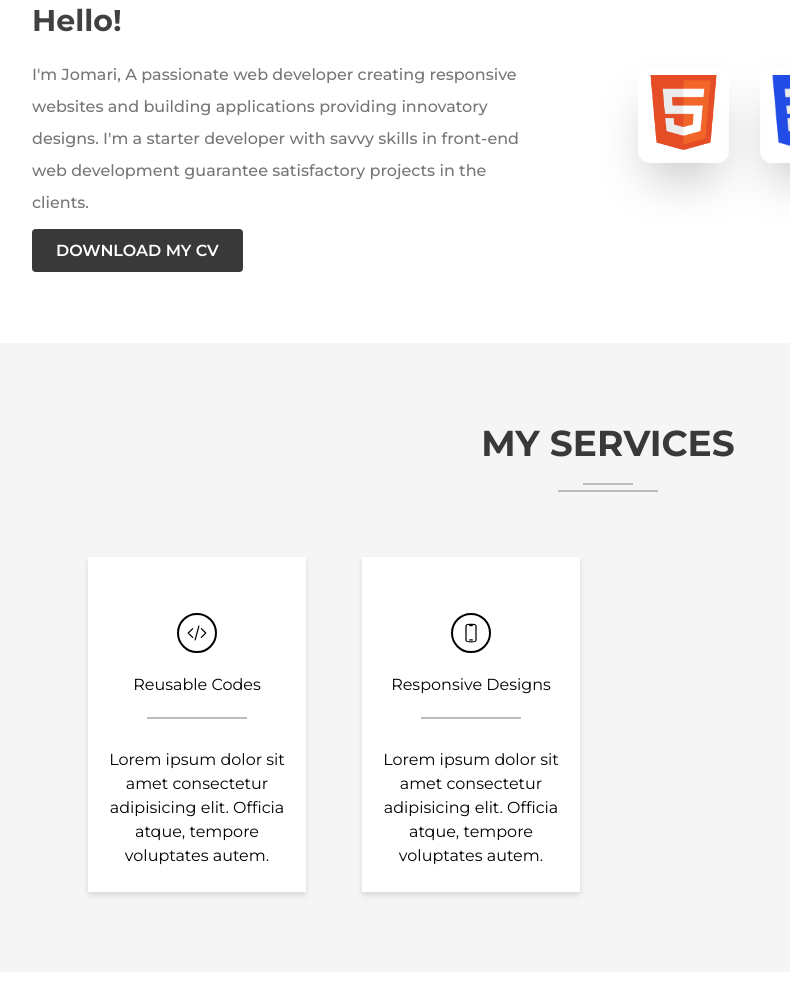
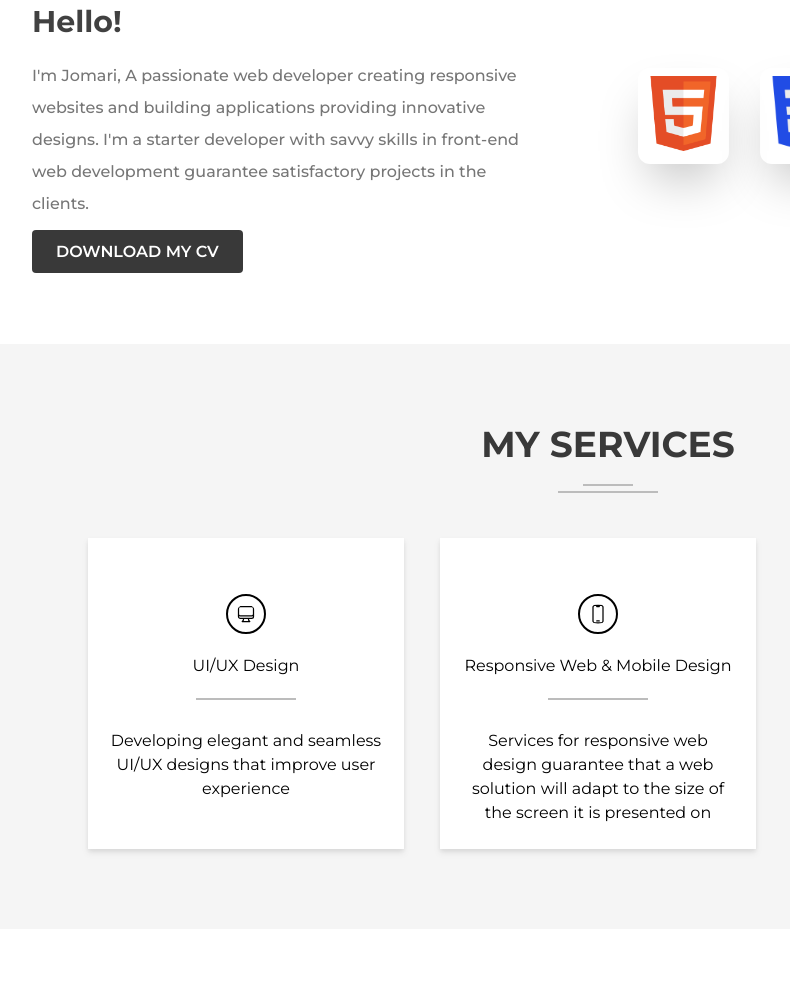
Before and after one commit to JomariHinayon/Jomari-Hinayon.github.io, a website: page index.html in a window 1280 px wide. Shown: the part 1112-2118 px from the top of the page, without its empty margins (32-822 px from the left). Drawn offline with nearby package versions, Linux system fonts and the light colour scheme.

Commit message:
update services section

```diff
--- a/index.html
+++ b/index.html
@@ -11,6 +11,7 @@
     <link rel="stylesheet" href="https://cdnjs.cloudflare.com/ajax/libs/font-awesome/4.7.0/css/font-awesome.min.css">
     <script src="./node_modules/scrollreveal/dist/scrollreveal.js"></script>
     <script src="https://unpkg.com/scrollreveal"></script>
+    <link rel="icon" type="image/x-icon" href="./images//logo.png">
     <title>Jomari Hinayon | Portfolio</title>
 </head>
 <body class="font-montserrat dark:bg-veryDarkGray ">
@@ -71,7 +72,7 @@
             <div class="flex flex-col">
                 <h6 class="text-gray font-semibold mb-1 dark:text-white2 ">HELLO, MY NAME IS</h6>
                 <h1 class="text-5xl font-bold dark:text-white slide-up">JOMARI HINAYON</h1>
-                <p class="my-5 dark:text-white5 text-gray slide-down">A passionate web developer creating responsive websites and building applications providing innovatory designs.
+                <p class="my-5 dark:text-white5 text-gray slide-down">A passionate web developer creating responsive websites and building applications providing innovative designs.
                 </p>
                 <a href="#projects" class="slide-right p-3 px-6 text-white
                 bg-[#393939] rounded w-44 font-semibold hover:bg-black
@@ -100,13 +101,13 @@
             <div class="col-span-1 px-16 md pb-20 ">
                 <h5 class="text-3xl font-bold text-darkGray dark:text-white3">Hello!</h5>
                 <p class="py-5 leading-loose font-medium text-gray dark:text-white5 ">I'm Jomari, A passionate web developer creating responsive websites and building applications
-                    providing innovatory designs. I'm a starter developer with savvy skills in front-end web development guarantee
+                    providing innovative designs. I'm a starter developer with savvy skills in front-end web development guarantee
                     satisfactory projects in the clients.
                 </p>
                 <a href="https://drive.google.com/file/d/1Bf1qINPxA3dW0DOZe3N77PtoqWji__HY/view?usp=sharing " target="_blank" class="p-3 px-6 text-white
                 bg-[#393939] rounded w-44 font-semibold hover:bg-black
                 transition duration-150 ease-out hover:ease-in dark:bg-lightGray dark:text-white2"
-                >DOWNLOAD MY CV</a>
+                download>DOWNLOAD MY CV</a>
             </div>
             <!-- Skills -->
             <div class="col-span-1 px-6 grid sm:grid-cols-3 md:grid-cols-4 lg:grid-cols-5 gap-5 place-content-center  ">
@@ -147,7 +148,7 @@
     <!-- Services Section -->
     <section id="services">
         <!-- Grid Container -->
-        <div class=" bg-paleWhite dark:bg-darkGray mx-auto grid grid-cols-1 lg:grid-cols-4 justify-center gap-10 md:px-20 lg:px-28 pb-20">
+        <div class=" bg-paleWhite dark:bg-darkGray mx-auto grid grid-cols-3 lg:grid-cols-3 justify-center gap-5 md:px-20 lg:px-28 pb-20">
             <!-- Title Services -->
             <div class="pt-20 pb-5 col-span-1 lg:col-span-4 text-center">
                 <h1 class="text-4xl font-bold pb-5 text-veryDarkGray dark:text-white">MY SERVICES</h1>
@@ -157,35 +158,28 @@
             <!-- Offer Services -->
             <div class="slide-up2 md:mx-2 sm:mx-5 pt-14 px-5 flex flex-col hover:shadow-white hover:shadow-xl items-center bg-white dark:bg-gray hover:bg-paleWhite hover:drop-shadow-2xl ease-in duration-200 drop-shadow-md">
                 <svg xmlns="http://www.w3.org/2000/svg" fill="none" viewBox="0 0 24 24" stroke-width="1.5" stroke="currentColor" class="w-10 h-10 p-2 border-2 rounded-full mb-5  hover:bg-lightGray ease-in duration-200 dark:text-yellow">
-                    <path stroke-linecap="round" stroke-linejoin="round" d="M17.25 6.75L22.5 12l-5.25 5.25m-10.5 0L1.5 12l5.25-5.25m7.5-3l-4.5 16.5" />
+                    <path stroke-linecap="round" stroke-linejoin="round" d="M9 17.25v1.007a3 3 0 01-.879 2.122L7.5 21h9l-.621-.621A3 3 0 0115 18.257V17.25m6-12V15a2.25 2.25 0 01-2.25 2.25H5.25A2.25 2.25 0 013 15V5.25m18 0A2.25 2.25 0 0018.75 3H5.25A2.25 2.25 0 003 5.25m18 0V12a2.25 2.25 0 01-2.25 2.25H5.25A2.25 2.25 0 013 12V5.25" />
                 </svg>
-                <h6 class="mb-5 dark:text-white2">Reusable Codes</h6>
+
+                <h6 class="mb-5 dark:text-white2">UI/UX Design</h6>
                 <hr style="border: 1px solid #bcbcbc; width: 100px; margin: 0 auto; margin-bottom: 5px; ">
-                <p class="text-center my-6 dark:text-white3">Lorem ipsum dolor sit amet consectetur adipisicing elit. Officia atque, tempore voluptates autem.</p>
+                <p class="text-center my-6 dark:text-white3">Developing elegant and seamless UI/UX designs that improve user experience</p>
             </div>
             <div class=" slide-up2 hover:shadow-white hover:shadow-xl dark:bg-gray md:mx-2 sm:mx-5 pt-14 px-5 flex flex-col items-center bg-white hover:bg-paleWhite hover:drop-shadow-2xl ease-in duration-200 drop-shadow-md">
                 <svg xmlns="http://www.w3.org/2000/svg" fill="none" viewBox="0 0 24 24" stroke-width="1.5" stroke="currentColor" class="w-10 h-10 p-2 border-2 rounded-full mb-5  hover:bg-lightGray ease-in duration-200 dark:text-green">
                     <path stroke-linecap="round" stroke-linejoin="round" d="M10.5 1.5H8.25A2.25 2.25 0 006 3.75v16.5a2.25 2.25 0 002.25 2.25h7.5A2.25 2.25 0 0018 20.25V3.75a2.25 2.25 0 00-2.25-2.25H13.5m-3 0V3h3V1.5m-3 0h3m-3 18.75h3" />
                 </svg>
-                <h6 class="mb-5 dark:text-white2">Responsive Designs</h6>
+                <h6 class="mb-5 dark:text-white2 text-center">Responsive Web & Mobile Design</h6>
                 <hr style="border: 1px solid #bcbcbc; width: 100px; margin: 0 auto; margin-bottom: 5px; ">
-                <p class="text-center my-6 dark:text-white3">Lorem ipsum dolor sit amet consectetur adipisicing elit. Officia atque, tempore voluptates autem.</p>
-            </div>
-            <div class="slide-up2 hover:shadow-white hover:shadow-xl dark:bg-gray md:mx-2 sm:mx-5 pt-14 px-5 flex flex-col items-center bg-white hover:bg-paleWhite hover:drop-shadow-2xl ease-in duration-200 drop-shadow-md">
-                <svg xmlns="http://www.w3.org/2000/svg" fill="none" viewBox="0 0 24 24" stroke-width="1.5" stroke="currentColor" class="w-10 h-10 p-2 border-2 rounded-full mb-5  hover:bg-lightGray ease-in duration-200 dark:text-orange">
-                    <path stroke-linecap="round" stroke-linejoin="round" d="M8.25 3v1.5M4.5 8.25H3m18 0h-1.5M4.5 12H3m18 0h-1.5m-15 3.75H3m18 0h-1.5M8.25 19.5V21M12 3v1.5m0 15V21m3.75-18v1.5m0 15V21m-9-1.5h10.5a2.25 2.25 0 002.25-2.25V6.75a2.25 2.25 0 00-2.25-2.25H6.75A2.25 2.25 0 004.5 6.75v10.5a2.25 2.25 0 002.25 2.25zm.75-12h9v9h-9v-9z" />
-                </svg>
-                <h6 class="mb-5 dark:text-white2">Reusable Codes</h6>
-                <hr style="border: 1px solid #bcbcbc; width: 100px; margin: 0 auto; margin-bottom: 5px; ">
-                <p class="text-center my-6 dark:text-white3">Lorem ipsum dolor sit amet consectetur adipisicing elit. Officia atque, tempore voluptates autem.</p>
+                <p class="text-center my-6 dark:text-white3">Services for responsive web design guarantee that a web solution will adapt to the size of the screen it is presented on</p>
             </div>
             <div class="slide-up2 hover:shadow-white hover:shadow-xl dark:bg-gray md:mx-2 sm:mx-5 pt-14 px-5 flex flex-col items-center bg-white hover:bg-paleWhite hover:drop-sh adow-2xl ease-in duration-200 drop-shadow-md">
                 <svg xmlns="http://www.w3.org/2000/svg" fill="none" viewBox="0 0 24 24" stroke-width="1.5" stroke="currentColor" class="w-10 h-10 p-2 border-2 rounded-full mb-5 hover:bg-lightGray ease-in duration-200 dark:text-blue">
                     <path stroke-linecap="round" stroke-linejoin="round" d="M2.25 18L9 11.25l4.306 4.307a11.95 11.95 0 015.814-5.519l2.74-1.22m0 0l-5.94-2.28m5.94 2.28l-2.28 5.941" />
                 </svg>
-                <h6 class="mb-5 dark:text-white2">Reusable Codes</h6>
+                <h6 class="mb-5 dark:text-white2">Innovative Ideas</h6>
                 <hr style="border: 1px solid #bcbcbc; width: 100px; margin: 0 auto; margin-bottom: 5px; ">
-                <p class="text-center my-6 dark:text-white3">Lorem ipsum dolor sit amet consectetur adipisicing elit. Officia atque, tempore voluptates autem.</p>
+                <p class="text-center my-6 dark:text-white3">Creating websites that unique in the eyes of the user with ideas that will get their attention.</p>
             </div>
         </div>
     </section>
```
